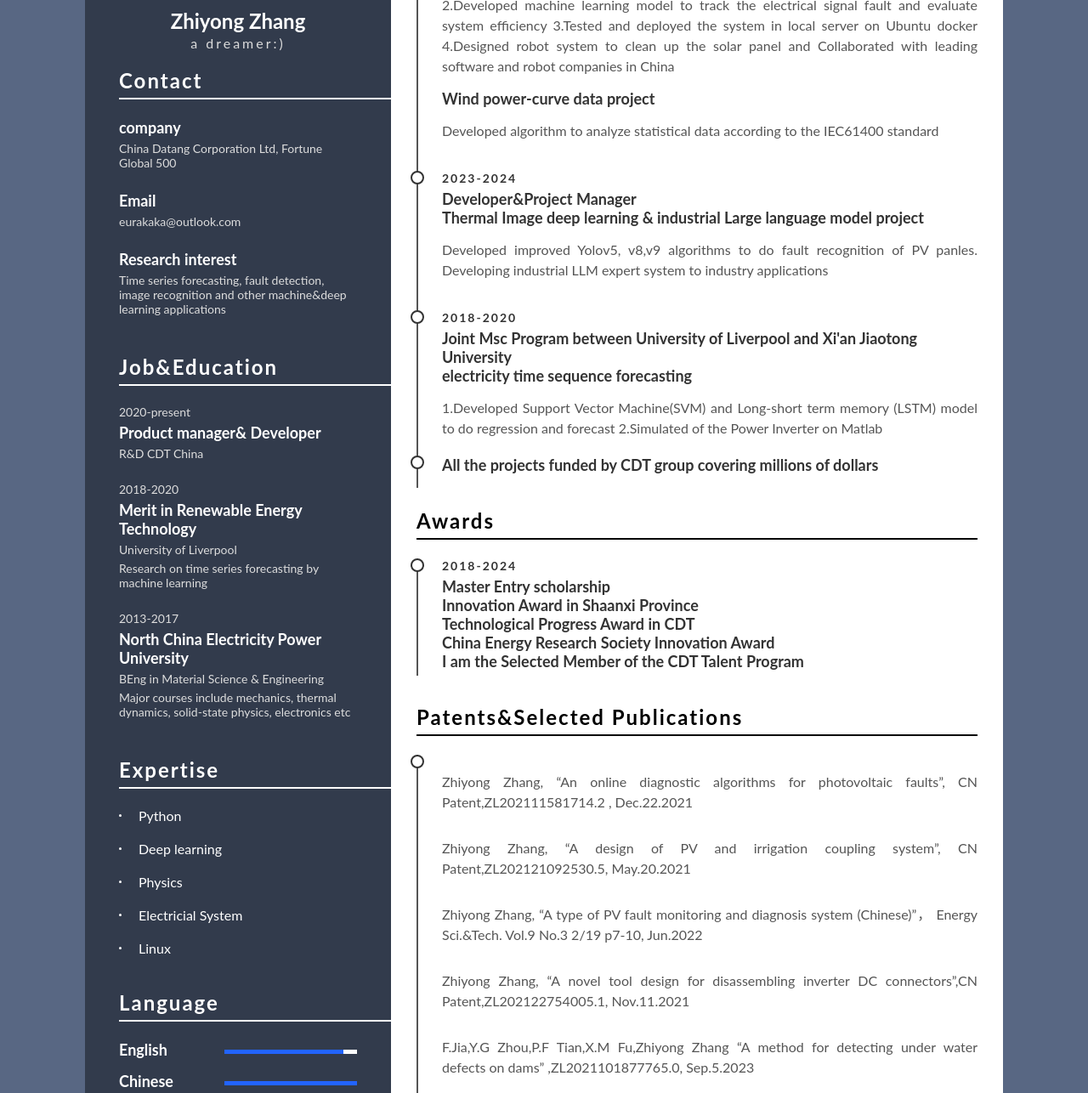
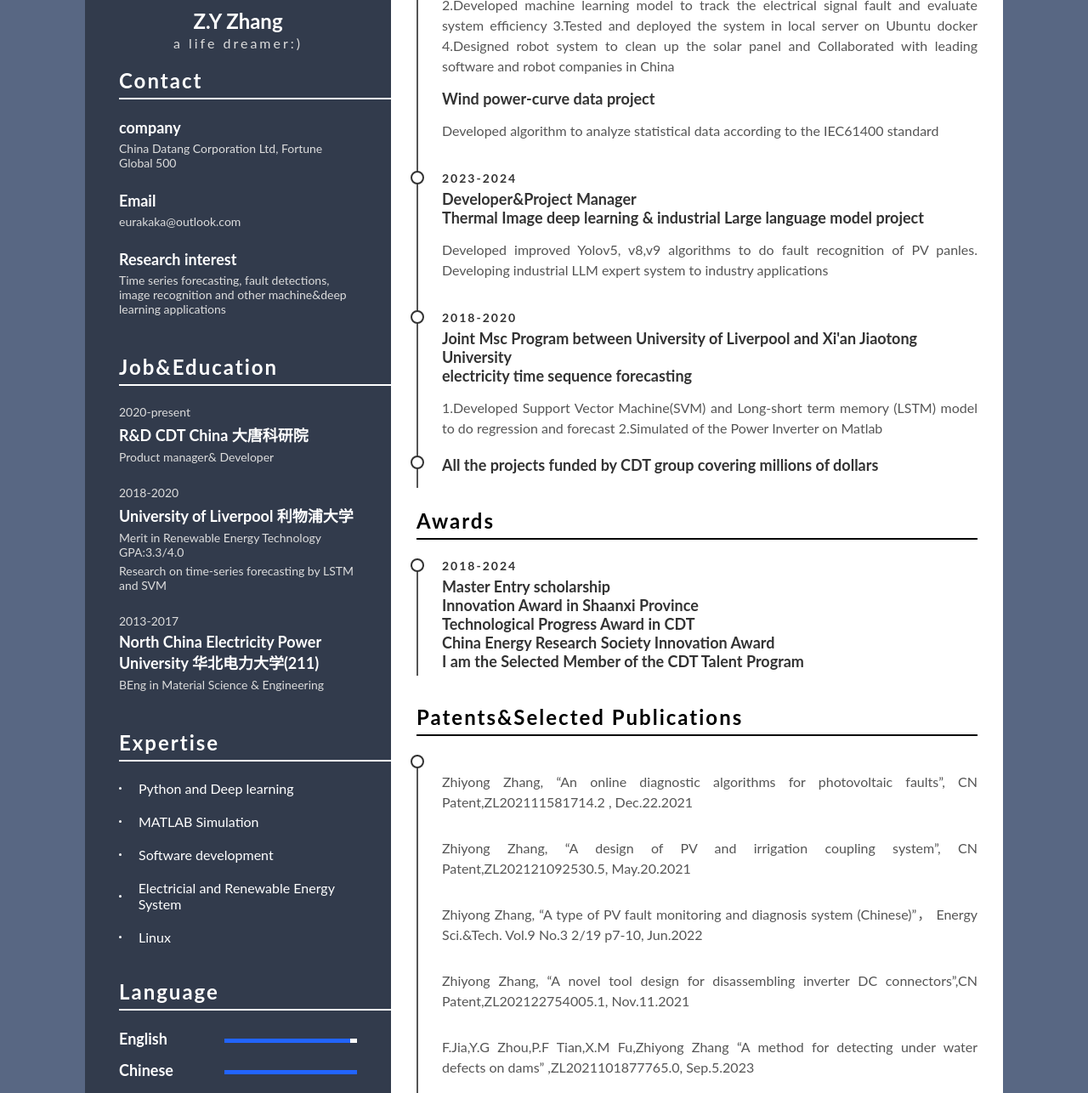
Before and after one commit to eurakaka/test.github.io, a plain HTML site: page index.html in a window 1280 px wide. Shown: the part 350-1636 px from the top of the page at 85% size. Drawn offline with Linux system fonts and the light colour scheme.

Commit message:
index.html

```diff
--- a/index.html
+++ b/index.html
@@ -10,8 +10,8 @@
             <div class="profile-img">
                 <img src="https://i.postimg.cc/K8JX384d/image.jpg" alt="Profile Photo">
             </div>
-            <h1 class="name">Zhiyong Zhang</h1>
-            <p class="title">a dreamer:)</p>
+            <h1 class="name">Z.Y Zhang</h1>
+            <p class="title">a life dreamer:)</p>
         </div>
         <div class="contact padding-top-sm">
             <h1 class="heading-primary-white">Contact</h1>
@@ -29,47 +29,45 @@
             </div>
             <div class="info-box padding-top-sm">
                 <div class="info-title">Research interest</div>
-                <div class="info">Time series forecasting, fault detection, image recognition and other machine&deep learning applications</div>
+                <div class="info">Time series forecasting, fault detections, image recognition and other machine&deep learning applications</div>
             </div>
         </div>
         <div class="Job&Education padding-top-bg">
             <h1 class="heading-primary-white">Job&Education</h1>
             <div class="info-box padding-top-sm">
                 <div class="info">2020-present</div>
-                <div class="info-title">Product manager& Developer</div>
-                <div class="info">R&D CDT China</div>
+                <div class="info-title">R&D CDT China 大唐科研院</div>
+                <div class="info">Product manager& Developer</div>
             </div>
             <div class="info-box padding-top-sm">
                 <div class="info">2018-2020</div>
-                <div class="info-title">Merit in Renewable Energy
-                    Technology</div>
-                <div class="info">University of Liverpool</div>
-                <div class="info">Research on time series forecasting by machine learning </div>
+                <div class="info-title">University of Liverpool 利物浦大学</div>
+                <div class="info">Merit in Renewable Energy Technology GPA:3.3/4.0 </div>
+                <div class="info">Research on time-series forecasting by LSTM and SVM </div>
             </div>
             <div class="info-box padding-top-sm">
                 <div class="info">2013-2017</div>
-                <div class="info-title">North China Electricity Power University</div>
+                <div class="info-title">North China Electricity Power University 华北电力大学(211)</div>
                 <div class="info">BEng in Material Science & Engineering</div>
-                <div class="info">Major courses include mechanics, thermal dynamics, solid-state physics, electronics etc</div>
             </div>
         </div>
         <div class="expertise padding-top-bg">
             <h1 class="heading-primary-white">Expertise</h1>
             <div class="skill padding-top-sm">
                 <span></span>
-                <div class="skill-name">Python</div>
+                <div class="skill-name">Python and Deep learning</div>
             </div>
             <div class="skill padding-top-sm">
                 <span></span>
-                <div class="skill-name">Deep learning</div>
+                <div class="skill-name">MATLAB Simulation</div>
             </div>
             <div class="skill padding-top-sm">
                 <span></span>
-                <div class="skill-name">Physics</div>
+                <div class="skill-name">Software development</div>
             </div>
             <div class="skill padding-top-sm">
                 <span></span>
-                <div class="skill-name">Electricial System</div>
+                <div class="skill-name">Electricial and Renewable Energy System</div>
             </div>
             <div class="skill padding-top-sm">
                 <span></span>
@@ -81,7 +79,7 @@
             <div class="info-box padding-top-sm">
                 <div class="lang-box">
                     <p class="info-title">English</p>
-                    <span class="percent"><div style="width: 90%;"></div></span>
+                    <span class="percent"><div style="width: 95%;"></div></span>
                 </div>
                 <div class="lang-box">
                     <p class="info-title">Chinese</p>
```
